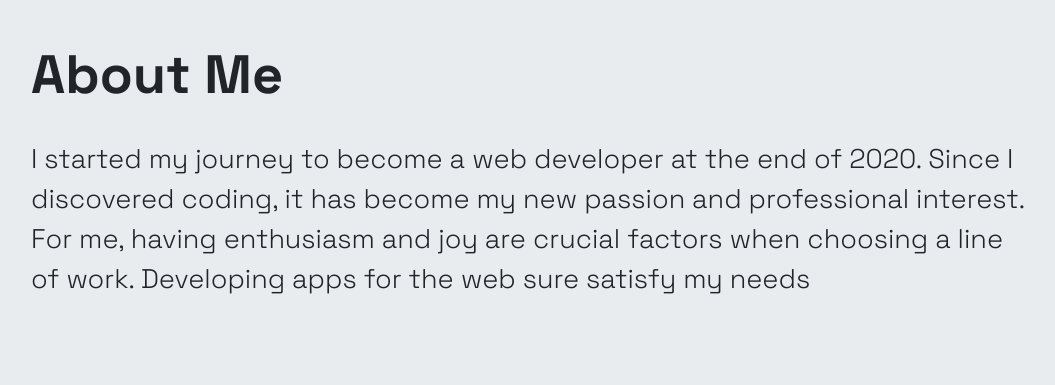
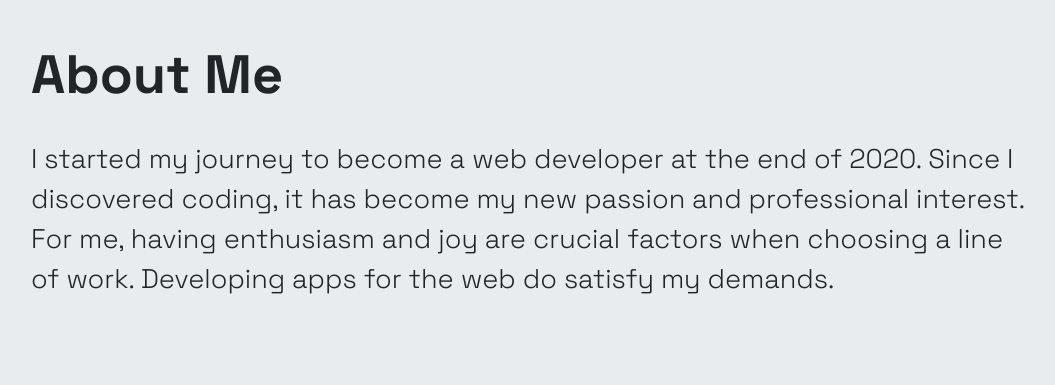
Before and after one commit to achoshengelia/portfolio-website, a Next.js app: page / in a window 1280 px wide. Shown: the part 2560-2945 px from the top of the page, without its empty margins (89-1144 px from the left). Built offline with nearby package versions, Linux system fonts and the light colour scheme.

Commit message:
Updated About Me text

```diff
--- a/src/components/TimeLine.js
+++ b/src/components/TimeLine.js
@@ -49,8 +49,8 @@ const Timeline = () => {
 					I started my journey to become a web developer at the end of 2020.
 					Since I discovered coding, it has become my new passion and
 					professional interest. For me, having enthusiasm and joy are crucial
-					factors when choosing a line of work. Developing apps for the web sure
-					satisfy my needs
+					factors when choosing a line of work. Developing apps for the web do
+					satisfy my demands.
 				</SectionText>
 				<Container>
 					{TimeLineData.map((data, i) => (
```
